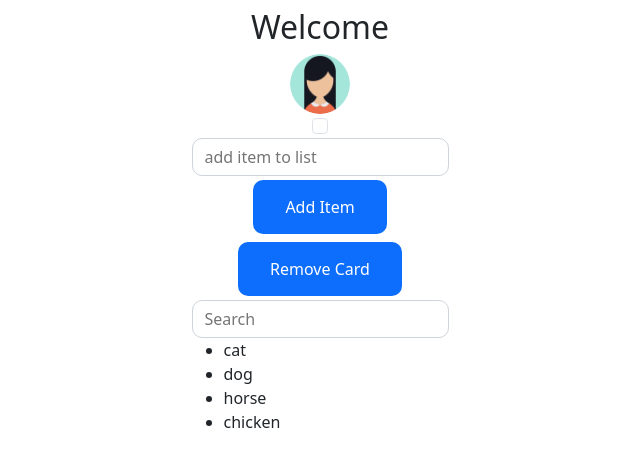
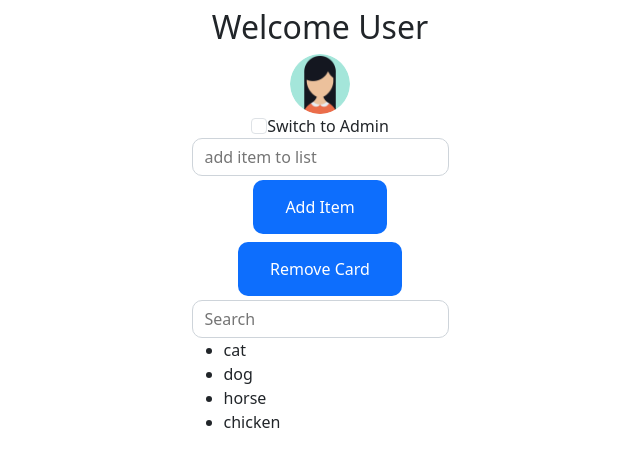
Before and after one commit to DvoraRit/angular-basic-app, an Angular app: page / in a window 1280 px wide. Shown: the top 466 px of the page, without its empty margins (320-960 px from the left). Built offline with nearby package versions, Linux system fonts and the light colour scheme.

Commit message:
add user role element in the constarctor

```diff
--- a/src/app/app.component.ts
+++ b/src/app/app.component.ts
@@ -26,6 +26,8 @@ export class AppComponent {
   constructor() {
     if (!localStorage.getItem('userRole')) {
       localStorage.setItem('userRole', userRoles.user);
+      this.currentUserRole = userRoles.user;
+      this.switchLabel = 'Switch to Admin';
     } else {
       this.currentUserRole = localStorage.getItem('userRole') || '';
       this.switchLabel =
```
